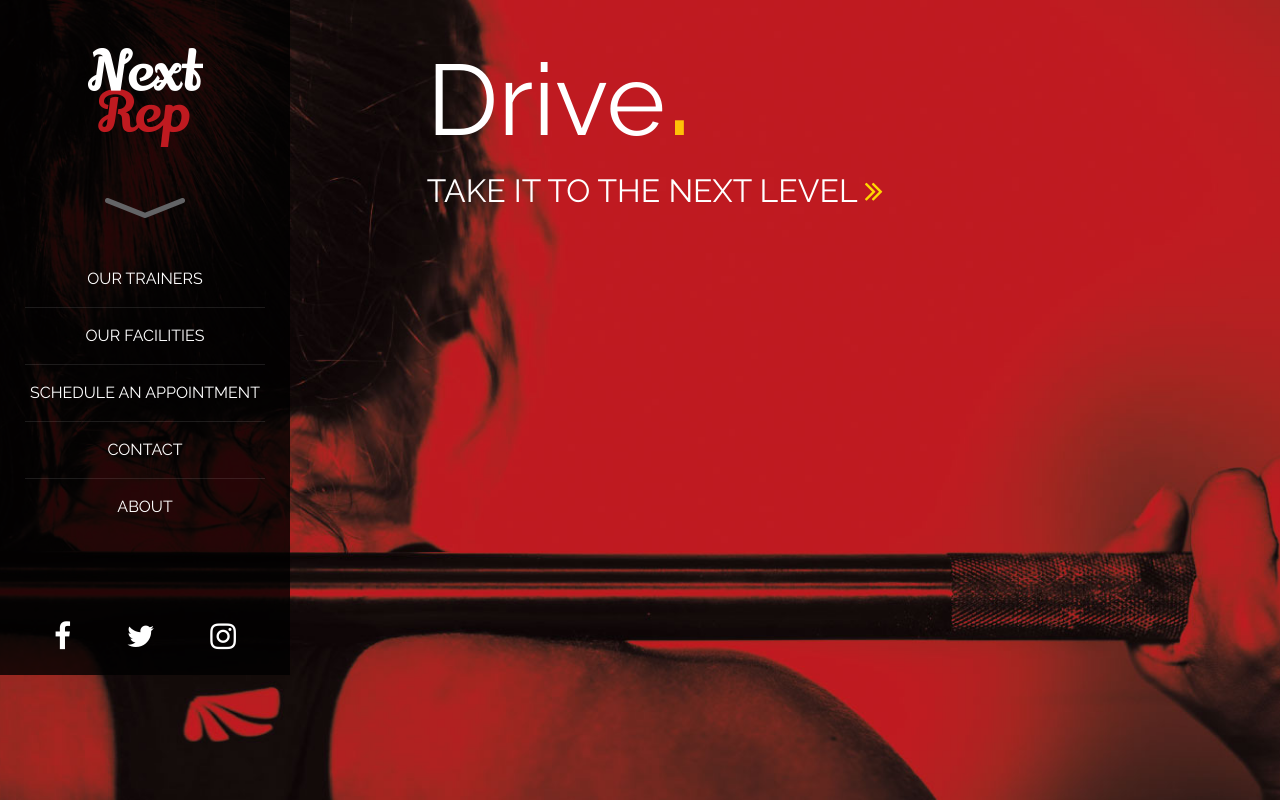
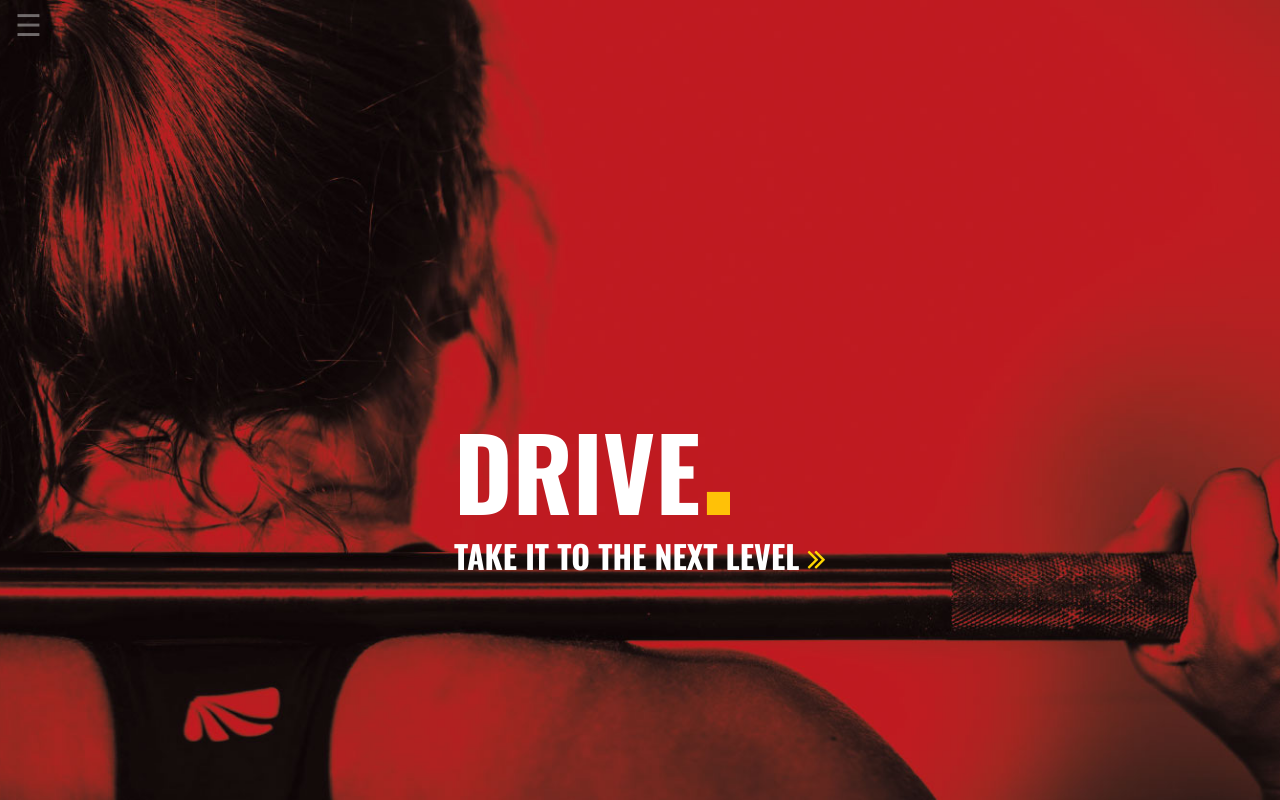
Before and after one commit to ctackett1/Next_Rep_Html_Bootstrap, a website: page src/index.html in a window 1280 px wide. Drawn offline with nearby package versions, Linux system fonts and the light colour scheme.

Commit message:
revised pop out sidebar

```diff
--- a/src/index.html
+++ b/src/index.html
@@ -15,19 +15,16 @@
     <link rel="stylesheet" href="css/style.css">
 
     <!-- FONT -->
-  <link href="https://fonts.googleapis.com/css?family=Raleway" rel="stylesheet">
+<link href="https://fonts.googleapis.com/css?family=Oswald:400,700" rel="stylesheet">
+
 
 </head>
+
 <body>
 
-  <section>
-    <div class="container">
-      <div class="row">
-        <div class="col-md-4">
-          <div class="bg">
-                <br>
-                <br>
-                <div class=" item-hl display-4 text-center">
+<div id="mySidenav" class="sidenav">
+  <a href="javascript:void(0)" class="closebtn" onclick="closeNav()">&times;</a>
+  <div class=" item-hl text-center">
     <img src="img/Next-Rep.png" alt="">
   </div>
   <br>
@@ -58,72 +55,43 @@
       </li>
     </ul>
   </div>
-                <div class=" item-hl text-center social">
-                  <i class="fa fa-facebook text-white p-4"></i>
-                  <i class="fa fa-twitter text-white p-4"></i>
-                  <i class="fa fa-instagram text-white p-4"></i>
+  <div class="text-center social">
+    <a href="#"><i class="fa fa-facebook text-white p-4"></i></a>
+    <a href="#"><i class="fa fa-twitter text-white p-4"></i></a>
+    <a href="#"><i class="fa fa-instagram text-white p-4"></i></a>
+
+
   </div>
 </div>
-        </div>
-        <div class="col-md-8 drive">
-          <h1 class="title">Drive<span class="text-warning period">.</span></h1>
+<span style="font-size:30px;cursor:pointer;color: rgba(255,255,255,.4); margin: 15px;" onclick="openNav()">&#9776;</span>
+
+<div class="col text-light drive">
+  <div style="text-align: center;">
+    <div style="display: inline-block; text-align: left;">
+      <h1 class="title text-align-left">DRIVE<span class="text-warning period">.</span></h1>
         <h2 class="sub-heading"> TAKE IT TO THE NEXT LEVEL <i class="fa fa-angle-double-right"></i></h2>
     </div>
 </div>
-    </div>
-  </section>
-<!--
-<div class="bg row">
-    <div class="d-flex flex-row flex-column row-hl col-md-4">
-      <br>
-      <br>
-      <div class=" item-hl display-4 text-center">
-        <img src="img/Next-Rep.png" alt="">
-      </div>
-      <br>
-      <br>
-      <div class="item-hl text-center"><img src="img/down-arrow.png" alt=""></div>
-      <br>
-      <br>
-      <div class=" item-hl text-center navigation_bar display-block">
-        <ul>
-          <li class="display-block">
-            <a href="#">OUR TRAINERS</a>
-          </li>
-          <center><div class="lb my-3"></div></center>
-          <li class="display-block">
-            <a href="#">OUR FACILITIES</a>
-          </li>
-          <center><div class="lb my-3"></div></center>
-          <li class="display-block">
-            <a href="#">SCHEDULE AN APPOINTMENT</a>
-          </li>
-          <center><div class="lb my-3"></div></center>
-          <li class="display-block">
-            <a href="#">CONTACT</a>
-          </li>
-          <center><div class="lb my-3"></div></center>
-          <li class="display-block">
-            <a href="#">ABOUT</a>
-          </li>
-        </ul>
 
-      </div>
-      <div class=" item-hl text-center social">
-        <i class="fa fa-facebook text-white p-4"></i>
-        <i class="fa fa-twitter text-white p-4"></i>
-        <i class="fa fa-instagram text-white p-4"></i>
-      </div>
 </div>
 
 
-</div> -->
+
 
 
 
       <script src = "js/jquery.min.js"></script>
       <script src = "js/popper.min.js"></script>
       <script src = "js/bootstrap.min.js"></script>
+<script>
+function openNav() {
+    document.getElementById("mySidenav").style.width = "290px";
+}
+
+function closeNav() {
+    document.getElementById("mySidenav").style.width = "0";
+}
+</script>
 
 </body>
 </html>
--- a/src/scss/style.scss
+++ b/src/scss/style.scss
@@ -1,33 +1,46 @@
 
-body{
-font-family: 'Raleway', sans-serif;
-background-color: black;
-  background-image: url("../img/lifter-image.jpg");
-  background-position: center;
-  background-repeat: no-repeat;
-  background-size: cover;
-  max-height: 100%;
-  width: auto;
-
-}
-body, html {
+.sidenav {
     height: 100%;
-    margin: 0;
+    width: 0;
+    position: fixed;
+    z-index: 1;
+    top: 0;
+    left: 0;
+    background-color: rgba(0,0,0,.85);
+    overflow-x: hidden;
+    transition: 0.5s;
+    padding-top: 60px;
 }
 
-.navigation_bar{
-  color: white;
-  text-decoration: none;
+.sidenav li {
+    text-decoration: none;
+    color: white;
+    display: block;
+    transition: 0.3s;
+}
+.sidenav a{
 
 }
 
-  .bg{
-    background-color: rgba(0,0,0,.8);
-    width: 290px;
-    height: 100%;
-    margin:0;
-    overflow: auto;
-  }
+.sidenav a:hover {
+    color: rgba(255,255,255,.6);
+}
+
+.sidenav .closebtn {
+    position: absolute;
+    top: 0;
+    right: 25px;
+    font-size: 36px;
+    margin-left: 50px;
+}
+
+@media screen and (max-height: 450px) {
+  .sidenav {padding-top: 15px;}
+  .sidenav a {font-size: 18px;}
+}
+
+
+
 ul{
   list-style-type: none;
   padding: 0;
@@ -37,6 +50,51 @@ ul{
   border-bottom: 1px solid rgba(255, 255, 255, .1);
   width: 240px;
 }
+
+.fa-angle-double-right{
+  color: gold;
+}
+body{
+font-family: 'Oswald', sans-serif;
+font-weight: 400;
+h1,h2{
+  font-weight: 700;
+}
+background-color: black;
+  background-image: url("../img/lifter-image.jpg");
+  background-position: center;
+  background-repeat: no-repeat;
+  background-size: cover;
+  max-height: 100%;
+  width: auto;
+}
+
+
+
+body, html {
+    height: 100%;
+    margin: 0;
+}
+
+
+
+
+
+
+
+
+
+
+
+.container{
+  max-width: 100%;
+
+}
+.row{
+  max-width: 100%;
+}
+
+
 
 a{
   text-decoration: none;
@@ -48,11 +106,13 @@ a:hover{
 }
 
 .social{
-  font-size: 30px;
-  padding-top: 62px;
+  font-size: 20px;
+  padding-top: 50px;
+  padding-bottom: 23%;
 }
 .drive{
-  vertical-align: middle;
+  margin-top: 25%;
+  margin-bottom:auto;
 }
 .title{
   font-size: 100px;
@@ -74,6 +134,9 @@ a:hover{
 .row{
   max-width: 100%;
 }
+.container-fluid{padding:0;}
+
+
 .container{
   max-width: 100%;
   padding: 0;
```
Also changed, not shown: src/css/style.css. Lines whose indentation alone changed are shown as unchanged.
